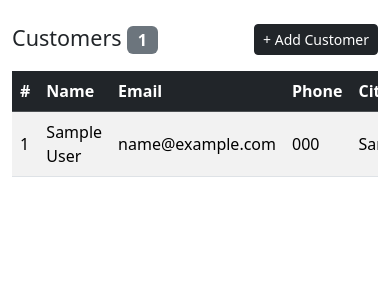
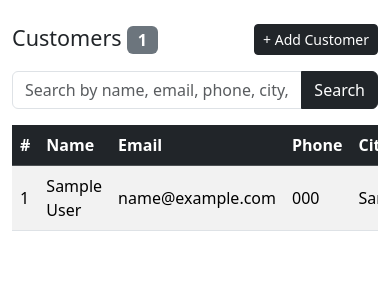
Before and after one commit to cbs301/dcrm, a Django app: page / in a window 390 px wide. Shown: the part 56-356 px from the top of the page. Run offline with Django 5.2, Linux system fonts and the light colour scheme; a user stored in the database is signed in; tables that the repository leaves empty hold one stand-in row (values such as "Sample post").

Commit message:
Add customer search bar with filtering
- Filter customers by name, email, phone, city, or state via GET query param
- Show Clear button when search is active, warning when no results found
- Customer count badge reflects filtered results

Co-Authored-By: Claude Sonnet 4.6 <noreply@anthropic.com>

```diff
--- a/templates/home.html
+++ b/templates/home.html
@@ -7,7 +7,19 @@
   <a href="{% url 'add_customer' %}" class="btn btn-dark btn-sm">+ Add Customer</a>
 </div>
 
-{% if customers %}
+<form method="get" class="mb-3">
+  <div class="input-group">
+    <input type="text" name="q" class="form-control" placeholder="Search by name, email, phone, city, or state..." value="{{ query }}">
+    <button type="submit" class="btn btn-dark">Search</button>
+    {% if query %}
+      <a href="{% url 'home' %}" class="btn btn-outline-secondary">Clear</a>
+    {% endif %}
+  </div>
+</form>
+
+{% if query and not customers %}
+  <div class="alert alert-warning">No customers found for "{{ query }}".</div>
+{% elif customers %}
   <div class="table-responsive">
     <table class="table table-striped table-hover align-middle">
       <thead class="table-dark">
--- a/website/views.py
+++ b/website/views.py
@@ -10,8 +10,23 @@ from .forms import CustomerForm
 def home(request):
     if not request.user.is_authenticated:
         return render(request, 'landing.html', {})
+    query = request.GET.get('q', '').strip()
     customers = Customer.objects.all()
-    return render(request, 'home.html', {'customers': customers})
+    if query:
+        customers = customers.filter(
+            first_name__icontains=query
+        ) | customers.filter(
+            last_name__icontains=query
+        ) | customers.filter(
+            email__icontains=query
+        ) | customers.filter(
+            phone__icontains=query
+        ) | customers.filter(
+            city__icontains=query
+        ) | customers.filter(
+            state__icontains=query
+        )
+    return render(request, 'home.html', {'customers': customers, 'query': query})
 
 
 def login_user(request):
```
